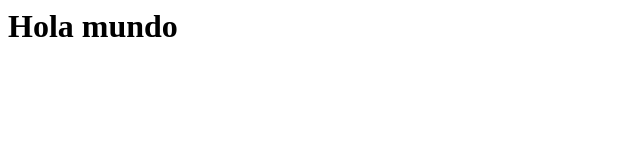
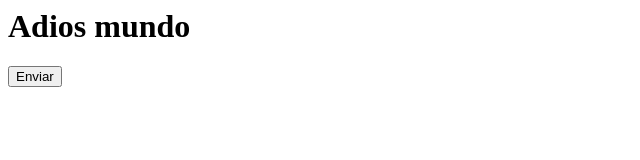
Before and after one commit to 23200477/primer-repo-vscode, a plain HTML site: page index.html in a window 1280 px wide. Shown: the whole page, without its empty margins (0-640 px from the left). Drawn offline with Linux system fonts and the light colour scheme.

Commit message:
Texto por Adios y nuevo botón enviar

```diff
--- a/index.html
+++ b/index.html
@@ -3,8 +3,7 @@
 
  </head>
  <body>
-    <h1>
-        Hola mundo
-    </h1>
+    <h1>Adios mundo</h1>
+    <button>Enviar</button>
  </body>
 </html>
```
